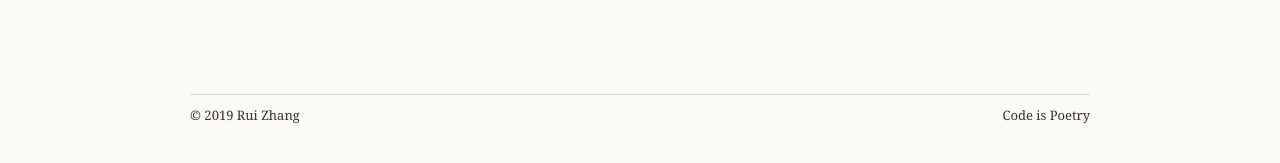
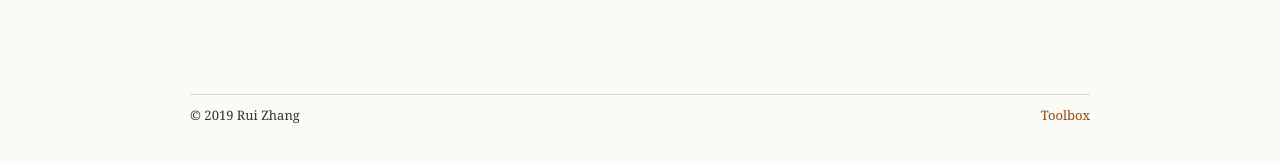
Before and after one commit to borderleft/borderleft.github.io, a Jekyll site: the page built from index.html, in a window 1280 px wide. Shown: the part 529-692 px from the top of the page. Built offline with Jekyll 4.4.1, drawn with Linux system fonts in a browser that asks for light colours.

Commit message:
Footer link

```diff
--- a/_layouts/default.html
+++ b/_layouts/default.html
@@ -35,7 +35,7 @@
 <footer class="footer">
 
     <ul>
-        <li class="meta">Code is Poetry</li>
+        <li class="meta"><a href="/toolbox/">Toolbox</a></li>
         <li class="info">&copy; {{ site.time | date: '%Y' }} Rui Zhang</li>
     </ul>
 
```
